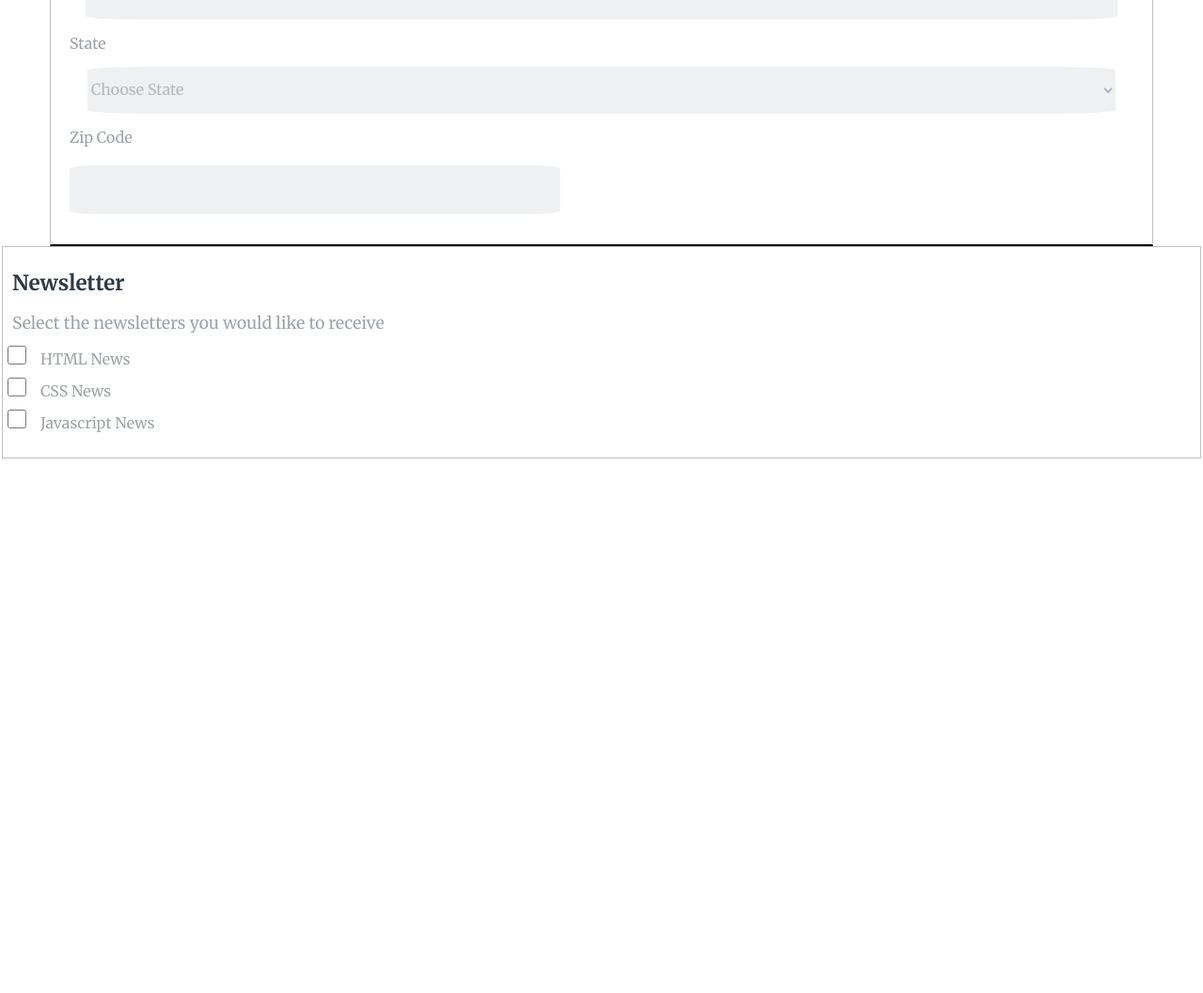
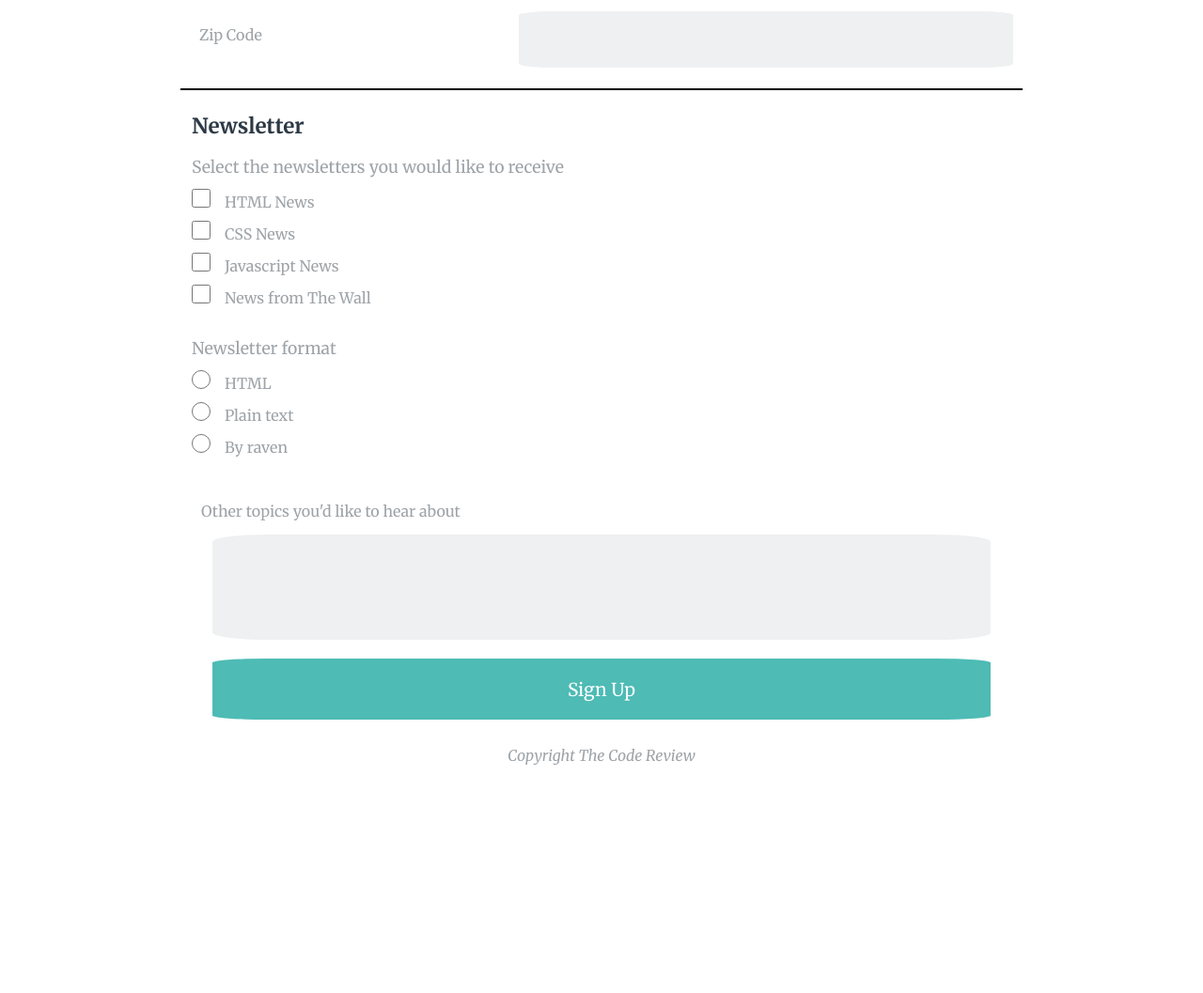
Before and after one commit to trvvss/Online-Registration, a plain HTML site: page index.html in a window 1280 px wide. Shown: the part 786-1843 px from the top of the page at 94% size. Before the commit the page ends 1274 px from the top, so only its background shows below. Drawn offline with Linux system fonts and the light colour scheme.

Commit message:
Finished Online Registration Form
Successfully ran through W3C HTML and CSS Validator

```diff
--- a/css/main.css
+++ b/css/main.css
@@ -1,4 +1,8 @@
 /*Element Styles*/
+
+* {
+  box-sizing: border-box;
+}
 
 body {
   font-family: 'Merriweather', serif;
@@ -13,6 +17,7 @@ h1 {
   color: white;
 }
 
+
 h2 {
   color: #2d3945;
   font-size: 1.4em;
@@ -21,6 +26,13 @@ h2 {
 p {
   color: #9da3a8;
   font-size: 1.1em;
+}
+
+footer {
+  color: #9da3a8;
+  font-size: .9em;
+  font-style: italic;
+  padding: 1em 0 15em 0;
 }
 
 /*Reusable Class Styling*/
@@ -63,13 +75,17 @@ p {
 
 /*Form Styles*/
 
+fieldset {
+  border-style: none;
+}
+
 #contact-info{
   width: 90%;
   margin: auto;
   border-bottom: 2px solid black;
 }
 
-  label {
+  label{
     display: block;
     text-align: left;
     color: #9da3a8;
@@ -77,45 +93,8 @@ p {
     margin: 5px 0;
   }
 
-  input, select {
-    display: block;
-    width: 95%;
-    margin: auto;
-    height: 50px;
-    border-style: none;
-    border-radius: 7%;
-    background-color: #eff0f1;
-    color: #b3b8bb;
-  }
 
-  #zip_code {
-    width: 45%;
-    margin: 10px;
-    margin-bottom: 20px;
-  }
-
-input[type="radio"],
-input[type="checkbox"] {
-  width: 20px;
-  height: 20px;
-  display: inline-block;
-  margin-right: 15px;
-}
-
-input[type="checkbox"]:checked {
-  border: 1px solid red;
-}
-
-#newsletter label {
-  padding: 0;
-  margin: -5px;
-}
-
-/*Pseudos*/
-
-select:focus, input:focus {
-  border-color: #46698b;
-}
+/*Placeholder Styling*/
 
 ::-webkit-input-placeholder { /* Chrome/Opera/Safari */
   color: #a8adb2;
@@ -146,3 +125,56 @@ select:focus, input:focus {
   font-style: italic;
   padding-right: 10px;
 }
+
+
+  input, select, textarea, button, #zip_code {
+    display: block;
+    width: 95%;
+    margin: auto;
+    height: 50px;
+    border-style: none;
+    border-radius: 7%;
+    background-color: #eff0f1;
+    color: #b3b8bb;
+  }
+
+
+  #zip_code {
+    width: 45%;
+    margin: 10px 0 20px 10px;
+  }
+
+
+input[type="radio"],
+input[type="checkbox"] {
+  width: 20px;
+  height: 20px;
+  display: inline-block;
+  margin-right: 15px;
+  margin-left: 5px;
+}
+
+#newsletter label {
+  padding: 0;
+  margin: -5px;
+}
+
+/*Pseudos*/
+
+select:focus, input:focus, textarea:focus {
+  box-shadow: 0px 0px 25px 1px rgba(0,0,0,0.47);
+  outline: none;
+}
+
+
+textarea {
+  resize: none;
+  height: 7em;
+}
+
+button {
+  background-color: #4ebbb5;
+  color: white;
+  font-size: 1.2em;
+  height: 3.4em;
+}
--- /dev/null
+++ b/css/responsive.css
@@ -0,0 +1,48 @@
+@media all and (min-width: 760px) {
+  #media_wrapper {
+    width: 70%;
+    margin: 5% auto;
+  }
+  h1 {
+    font-size: 2em;
+  }
+  footer {
+    font-size: 1em;
+  }
+
+  #contact-info {
+   width: 100%;
+  }
+
+  #contact-info label {
+    display: inline-block;
+    width: 30%;
+    float: left;
+    min-height: 60px;
+    padding-top: 20px;
+  }
+
+  #contact-info input, select {
+    display: inline-block;
+    width: 60%;
+    float: right;
+    min-height: 60px;
+    margin-bottom: 10px;
+  }
+
+  .header-news {
+    width: 100%;
+  }
+
+
+}
+
+@media all and (min-width: 1024px) {
+  #media_wrapper {
+    width: 70%;
+    margin: 5% auto;
+  }
+  h1 {
+    font-size: 2.5em;
+  }
+}
--- a/index.html
+++ b/index.html
@@ -2,16 +2,20 @@
 <html>
   <head>
     <meta charset="utf-8">
-    <title>The Code Review</title>
     <link rel="stylesheet" href="css/normalize.css">
     <link href='https://fonts.googleapis.com/css?family=Merriweather:400,300italic,300,400italic,700italic,700' rel='stylesheet' type='text/css'>
     <link rel="stylesheet" href="css/main.css">
+    <link rel="stylesheet" href="css/responsive.css">
+    <meta name="viewport" content="width=device-width, initial-scale=1.0">
+    <title>The Code Review</title>
+
   </head>
 
   <body>
     <div class="header-bar">
       <h1>The Code Review</h1>
     </div>
+    <div id="media_wrapper">
     <div class="header-news">
       <h2 class="padded-top">Signup for our newsletter</h2>
       <p class="padded-bottom">Get the latest news on how your code is doing right in your inbox</p>
@@ -19,8 +23,8 @@
     <form action="index.html" method="post">
       <fieldset id="contact-info">
         <h2 class="left-align">Contact Information</h2>
-        <label for="name">Full Name</label>
-        <input type="text" id="name" name="user_name" placeholder="Required">
+          <label for="name">Full Name</label>
+          <input type="text" id="name" name="user_name" placeholder="Required">
         <label for="email">Email Address</label>
         <input type="email" id="email" name="user_email" placeholder="Required">
         <label for="phone">Phone Number</label>
@@ -32,26 +36,42 @@
         <label for="state">State</label>
         <select id="state" name="user_state">
           <option value="choose_state" selected>Choose State</option>
-          <option value="alabama">Alabama</option>
-          <option value="alabama">Alabama</option>
-          <option value="alabama">Alabama</option>
-          <option value="alabama">Alabama</option>
-          <option value="alabama">Alabama</option>
-          <option value="alabama">Alabama</option>
-          <option value="alabama">Alabama</option>
-          <option value="alabama">Alabama</option>
+          <option value="winterfell">The North</option>
+          <option value="riverrun">The Riverlands</option>
+          <option value="eyrie">The Vale</option>
+          <option value="casterly">The Westernlands</option>
+          <option value="storms">The Stormlands</option>
+          <option value="highgarden">The Reach</option>
+          <option value="sunspear">Dorne</option>
+          <option value="pyke">The Iron Islands</option>
         </select>
         <label for="zip_code">Zip Code</label>
         <input type="text" id="zip_code" name="user_zip">
       </fieldset>
+
       <fieldset id="newsletter">
         <h2 class="left-align">Newsletter</h2>
         <p class="left-align">Select the newsletters you would like to receive</p>
         <label for="html"><input type="checkbox" id="html" value="html_news" name="user_interest">HTML News</label><br>
         <label for="css"><input type="checkbox" id="css" value="css_news" name="user_interest">CSS News</label><br>
         <label for="javascript"><input type="checkbox" id="javascript" value="javascript_news" name="user_interest">Javascript News</label><br>
+        <label for="wall_news"><input type="checkbox" id="wall_news" value="wall_news" name="user_interest">News from The Wall</label><br>
+
+        <p class="left-align">Newsletter format</p>
+        <label for="html_radio"><input type="radio" id="html_radio" value="html_radio" name="user_format">HTML</label><br>
+        <label for="plain_text_radio"><input type="radio" id="plain_text_radio" value="plain_text_radio" name="user_format">Plain text</label><br>
+        <label for="raven_radio"><input type="radio" id="raven_radio" value="raven_text_radio" name="user_format">By raven</label><br>
+
       </fieldset>
 
+      <fieldset>
+        <label for="other_topics">Other topics you'd like to hear about</label>
+        <textarea id="other_topics" name="other_topics"></textarea><br>
+       <button>Sign Up</button>
+      </fieldset>
     </form>
+
+    <footer>Copyright The Code Review</footer>
+    </div>
   </body>
 </html>
```
